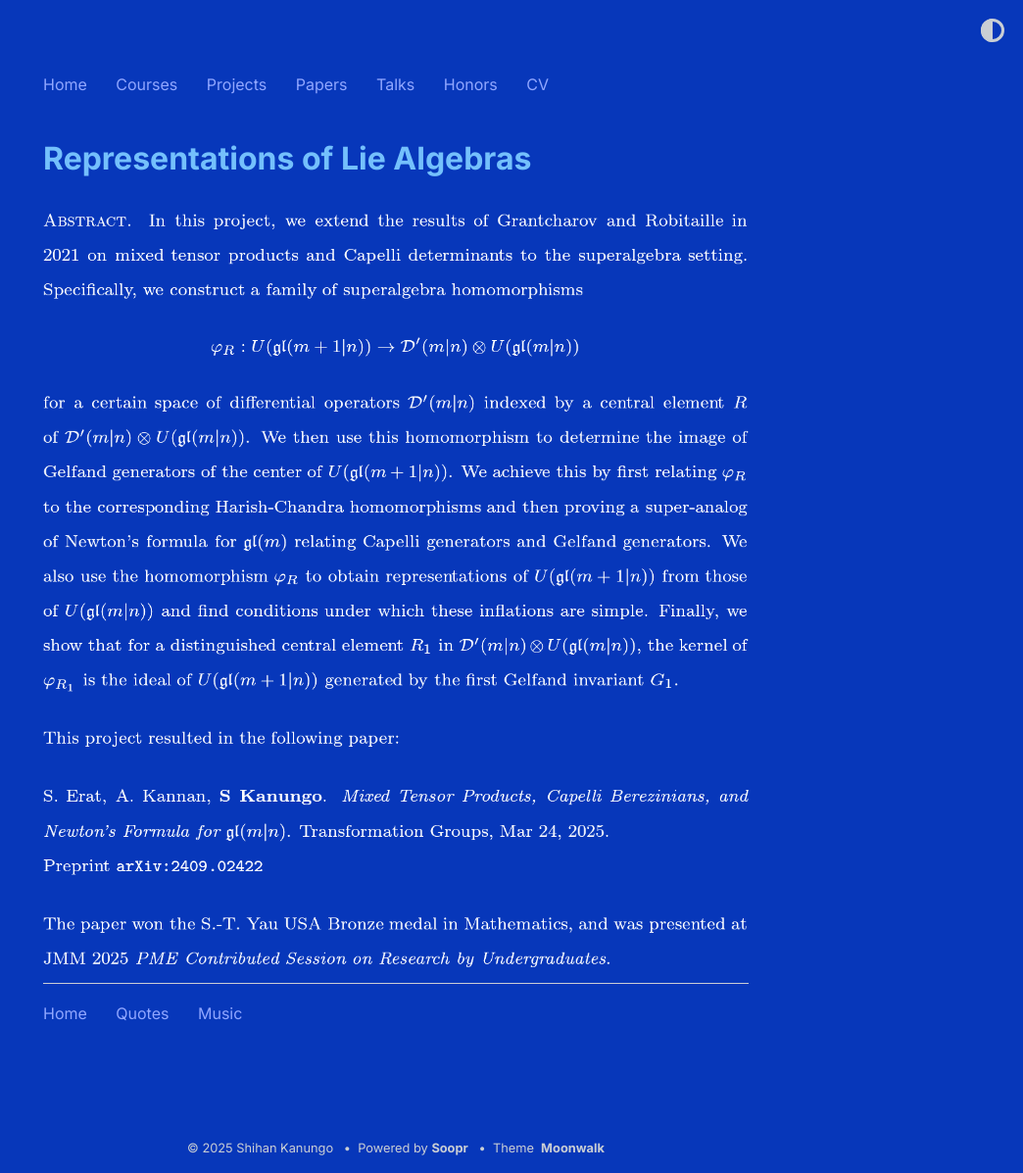
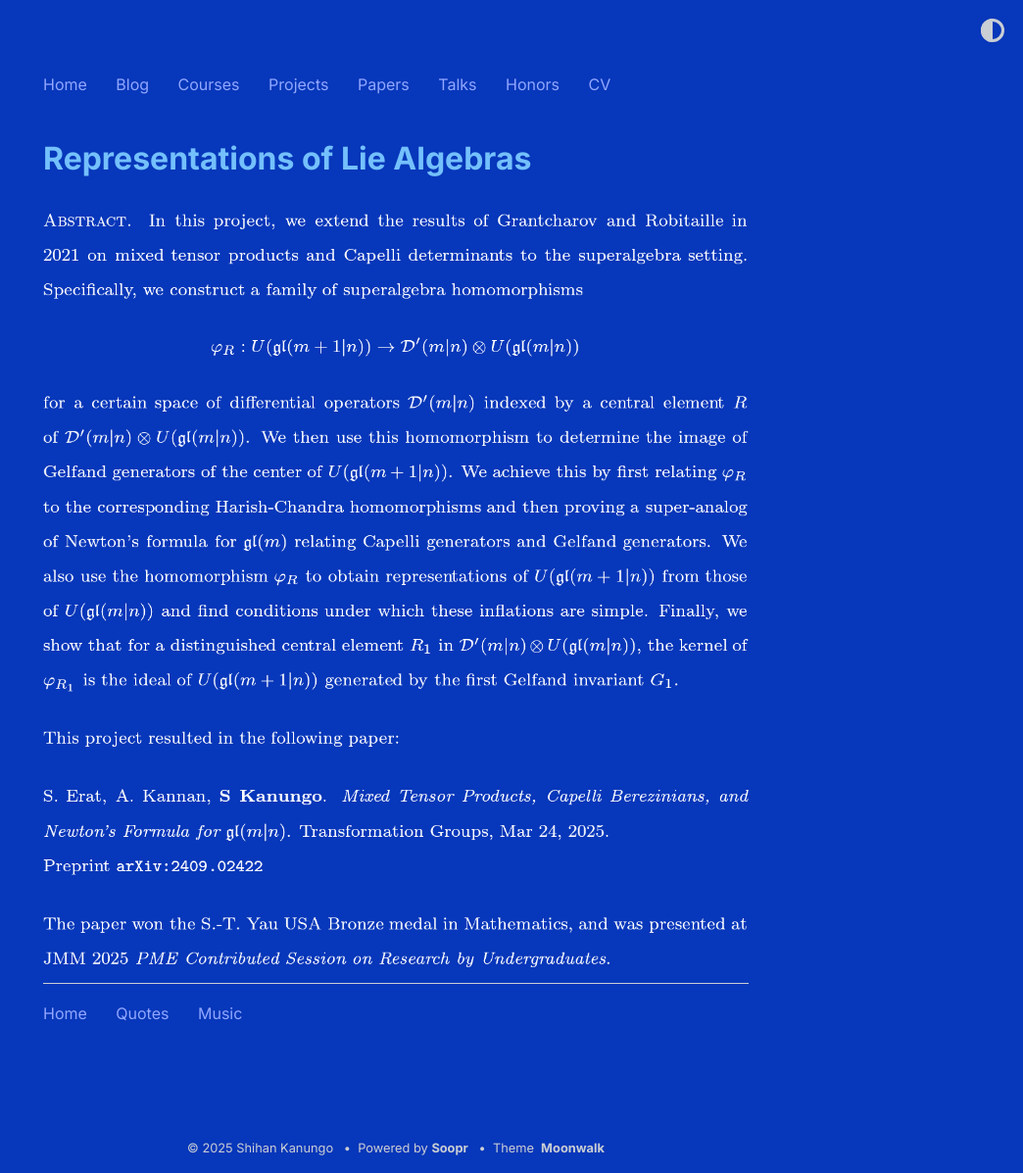
Before and after one commit to shihankanungo/shihankanungo.github.io, a Jekyll site: the page built from primes-24-1.md, in a window 1280 px wide. Shown: the whole page at 98% size, without its empty margins (236-1280 px from the left). Built offline with Jekyll 4.4.1, drawn with Linux system fonts in a browser that asks for light colours.

Commit message:
Update home.yml

```diff
--- a/_data/home.yml
+++ b/_data/home.yml
@@ -1,6 +1,9 @@
 navbar_entries:
   - title: Home
     url: https://shihankanungo.github.io/
+
+  - title: Blog
+    url: https://artofproblemsolving.com/community/c4383522
 
   - title: Courses
     url: courses
```
